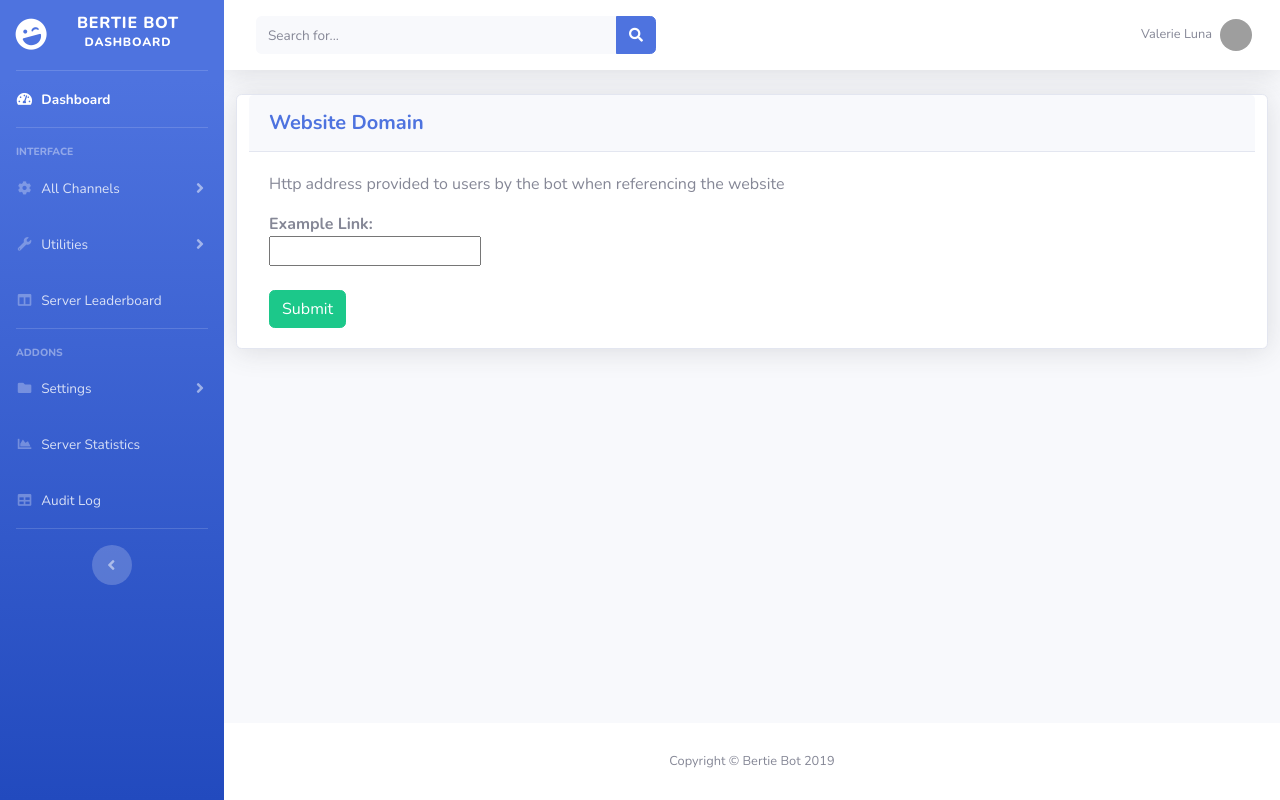
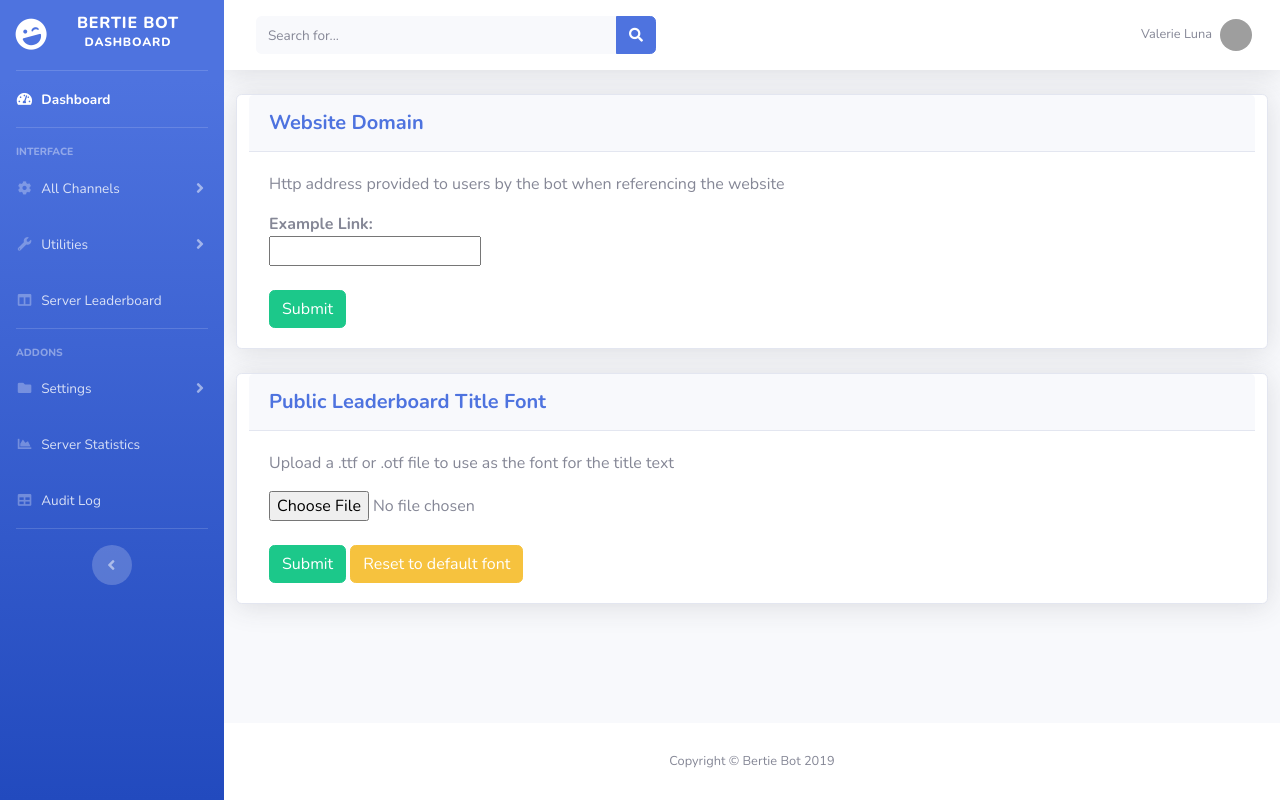
Before and after one commit to Wrdle/BertieBotV3, a Flask app: template templates/settings.html in a window 1280 px wide. Run offline with Flask 2, Linux system fonts and the light colour scheme; the template is opened without the code that fills it, so the values that code supplies are empty; parts of the project's set-up code (start-up, migrations or seed data) failed here and were passed over; some libraries are stand-ins or nearby versions; grey boxes are pictures that could not be loaded.

Commit message:
New Feature  & README Update: Changing public leaderboard font
Now there is the ability to change the custom leaderboard font. The user can open the settings page and upload fonts to the site changing the font on the public leaderboard. The inclusion of reset to defaults button was also included allowing the user to reset to the default font.

Also kinda updated readme?

```diff
--- a/bot.py
+++ b/bot.py
@@ -4,7 +4,8 @@ import sqlite3
 from discord.ext import commands
 import threading
 import datetime, time
-from flask import Flask, render_template, request
+from flask import Flask, flash, redirect, url_for, render_template, request
+from werkzeug import secure_filename
 
 # CUSTOM
 import configFunctions
@@ -18,7 +19,10 @@ import config_modules.welcomeMessages as welcomeMessagesConfig
 # ===== GLOBAL VARIABLES ===================================================== #
 client = commands.Bot(command_prefix = configFunctions.getCommandPrefix())
 serverid = None
+UPLOAD_FOLDER = 'static\\fonts'
+ALLOWED_EXTENSIONS = set(['ttf', 'otf'])
 app = Flask(__name__)
+app.config['UPLOAD_FOLDER'] = UPLOAD_FOLDER
 
 # ===== SETUP FUNCTIONS & CODE  ============================================== #
 
@@ -225,12 +229,37 @@ def settingsPage():
     return render_template("settings.html", client = client, allChannels=getAllChannels(), serverConfig = serverConfig)
 
 @app.route('/processSettings', methods=['POST'])
-def process():
-    webURL = request.form.get('webAddress')
-    if webURL is not None:
-        configFunctions.updateWebURL(webURL)
+def processSettings():
+    description = request.form.get('description')
+    if description == "webAddressUpdate":
+        webURL = request.form.get('webAddress')
+        if webURL is not None:
+            configFunctions.updateWebURL(webURL)
+            return("URL updated")
+    elif description == "resetFont":
+        configFunctions.setPublicLeaderboardFont(None)
+        return("Font reset")
 
-    serverConfig = configFunctions.reloadServerConfig()
+@app.route('/uploadFont', methods=['POST'])
+def processFontUpload():
+    if 'file' not in request.files:
+        flash('No file part')
+        return redirect(request.url)
+    file = request.files['file']
+    # if user does not select file, browser also
+    # submit an empty part without filename
+    if file.filename == '':
+        flash('No selected file')
+        return redirect(request.url)
+    if file and allowed_file(file.filename):
+        filename = secure_filename(file.filename)
+        file.save(os.path.join(app.config['UPLOAD_FOLDER'], filename))
+        configFunctions.setPublicLeaderboardFont(filename)
+        return 'Upload Successful'
+
+def allowed_file(filename):
+    return '.' in filename and \
+           filename.rsplit('.', 1)[1].lower() in ALLOWED_EXTENSIONS
 
 @app.route('/publicleaderboard')
 def publicLeaderboardPage():
@@ -247,7 +276,11 @@ def publicLeaderboardPage():
     for rank in autoRanks:
         autoRanks[autoRanks.index(rank)].role = guild.get_role(rank.rankID)
 
-    return render_template("publicleaderboard.html", client = client, guild = guild, leaderboard = leaderboard, autoRanks = autoRanks)
+    fontName = configFunctions.getPublicLeaderboardFont()
+    if fontName == None:
+        fontName = "aurora.ttf"
+
+    return render_template("publicleaderboard.html", client = client, guild = guild, leaderboard = leaderboard, autoRanks = autoRanks, fontName = fontName)
 
 
 # ===== START WEBSERVER AND DISCORD THREADS ================================== #
--- a/templates/publicleaderboard.html
+++ b/templates/publicleaderboard.html
@@ -11,8 +11,8 @@
     <link href="https://fonts.googleapis.com/css?family=Open+Sans:300,400,600,700" rel="stylesheet">
 
     <style>
-        @font-face { font-family: Aurora; src: url('static/aurora.ttf'); }
-        @font-face { font-family: Aurora; font-weight: bold; src: url('static/aurora.ttf');}
+        @font-face { font-family: Aurora; src: url('static/fonts/{{fontName}}'); }
+        @font-face { font-family: Aurora; font-weight: bold; src: url('static/fonts/{{fontName}}');}
         body {
             background-color: #282B30;
             color: white;
--- a/templates/settings.html
+++ b/templates/settings.html
@@ -29,6 +29,7 @@
                 $("#submitURL").click(function(e) {
                     $.ajax({
                         data : {
+                            description: 'webAddressUpdate',
                             webAddress : $('#address').val()
                         },
                         type : 'POST',
@@ -39,8 +40,73 @@
                     });
                     e.preventDefault();
                 });
-
             </script>
     </div>
 </div>
+
+    <div class="row">
+        <div class="card col-md-12 shadow mb-4">
+            <div class="card-header py-3">
+                <h5 class="m-0 font-weight-bold text-primary">Public Leaderboard Title Font</h5>
+            </div>
+            <div class="card-body">
+                <p>Upload a .ttf or .otf file to use as the font for the title text</p>
+                <form method="post" id="uploadFileForm" enctype = "multipart/form-data">
+                    <input type = "file" name = "file" /><br><br>
+                    <input id="submitFile" type="submit" class="btn btn-success"/>
+                    <input id="resetFont" type="submit" value="Reset to default font" class="btn btn-warning"/>
+                </form>
+            </div>
+        </div>
+        <script>
+            $("#submitURL").click(function(e) {
+                $.ajax({
+                    data : {
+                        description: 'webAddressUpdate',
+                        webAddress : $('#address').val()
+                    },
+                    type : 'POST',
+                    url : '/processSettings'
+                })
+                .done(function(data) {
+                    alert("URL updated")
+                });
+                e.preventDefault();
+            });
+
+            $("#resetFont").click(function(e) {
+                $.ajax({
+                    data : {
+                        description: 'resetFont'
+                    },
+                    type : 'POST',
+                    url : '/processSettings'
+                })
+                .done(function(data) {
+                    alert("Font reset")
+                });
+                e.preventDefault();
+            });
+
+            $("#submitFile").click(function(e) {
+                var form = $('#uploadFileForm')
+                console.log(form)
+                var fd = new FormData(form[0])
+
+                e.preventDefault();
+                $.ajax({
+                    paramname: 'file',
+                    type : 'POST',
+                    url : '/uploadFont',
+                    data: fd,
+                    processData: false,  // tell jQuery not to process the data
+                    contentType: false,   // tell jQuery not to set contentType
+                    cache: false
+                })
+                .done(function(data) {
+                        alert("File uploaded")
+                });
+            });
+        </script>
+    </div>
 {% endblock content %}
```
Also changed, not shown: configFunctions.py (+10 -1 lines), README.md, static/fonts/aurora.ttf (renamed from static/aurora.ttf), 1 other file.
